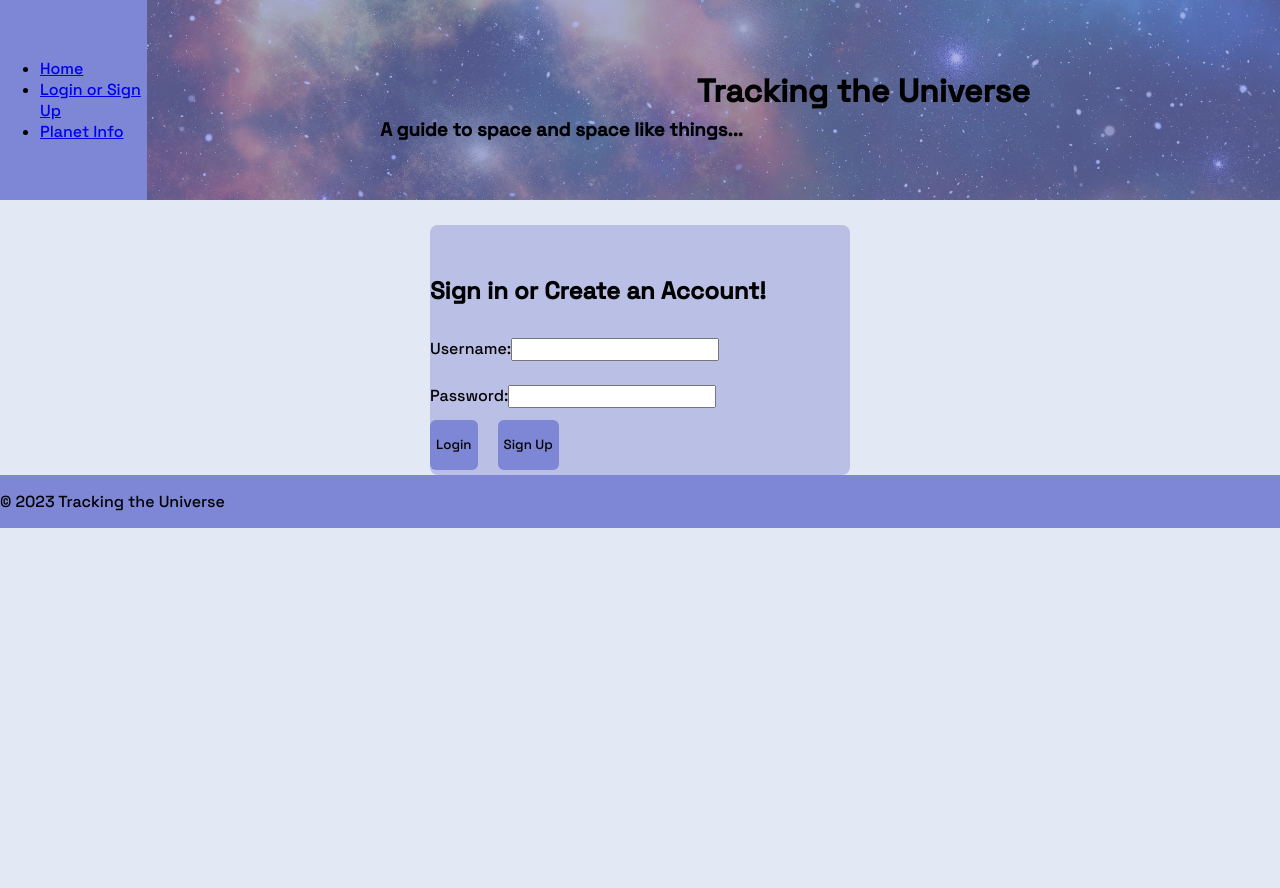
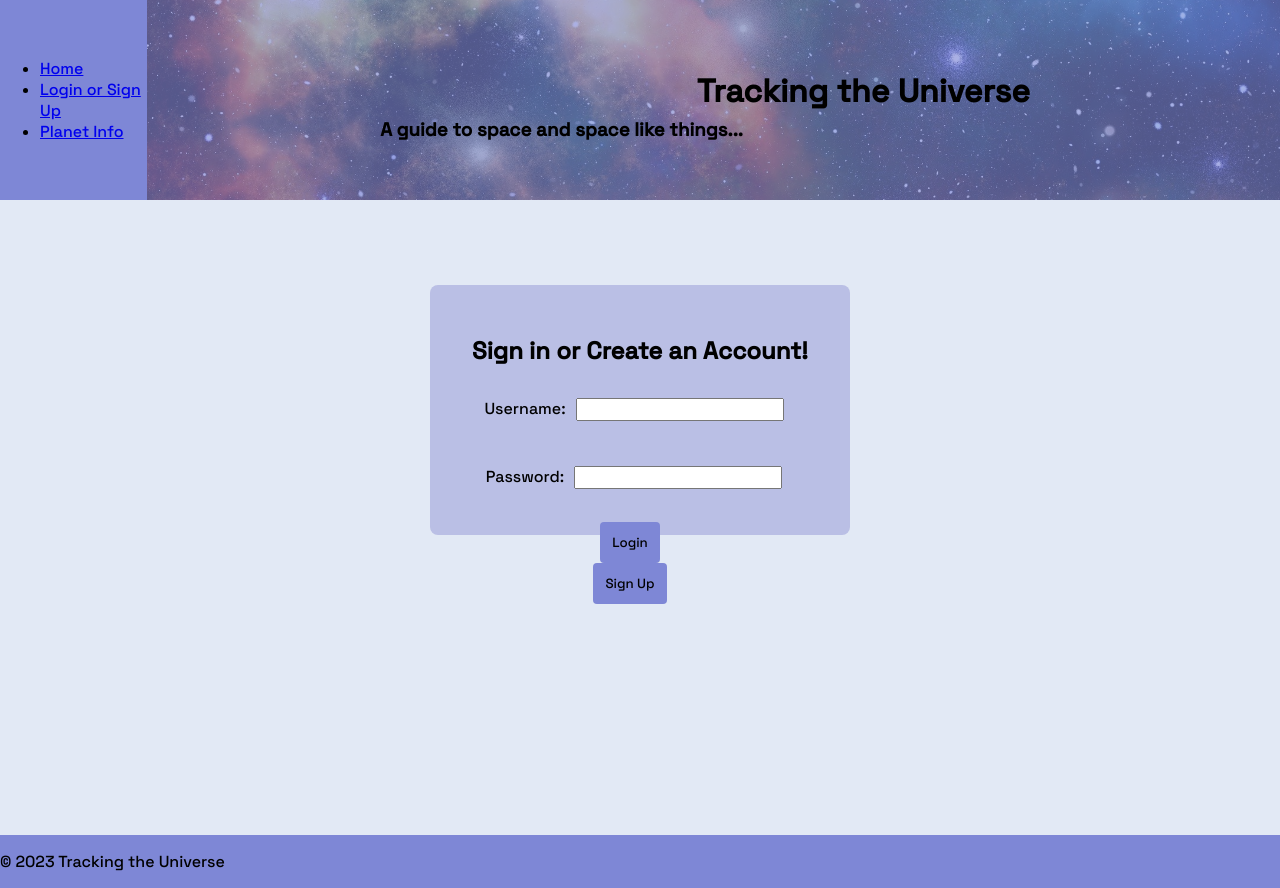
Before and after one commit to leah-crypto/React-Capstone, a React (Create React App) app: page /login in a window 1280 px wide. Before the commit the page ends 800 px from the top, so only its background shows below. Built offline with nearby package versions, Linux system fonts and the light colour scheme.

Commit message:
update 7

```diff
--- a/src/App.css
+++ b/src/App.css
@@ -15,46 +15,44 @@
   border-radius: 8px;
   padding-top: 30px;
   padding-bottom: 20px;
-  /* display: flex;
-  justify-content: space-around;
-  align-items: center; */
+
+  display: flex;
+  flex-direction: column;
+  justify-content: space-between;
+  align-items: center;
+
 }
 
 .login-input {
   width: 200px;
-  /* display: flex;
-  align-items: center; */
-
-  /* text-align: center; */
-}
-
-.login-btn {
-  background-color: #7e87d6;
-  border-radius: 6px;
-  /* display: flex;
-  flex-direction: row;
-	justify-content: space-evenly;
-	align-items: center; */
-  border: none;
-  flex: 1;
-  height: 50px;
-  margin-right: 20px;
-  cursor: pointer;
+  margin-left: 10px;
 }
 
 .main-con {
-  padding-top: 25px;
+  padding-top: 85px;
   display: flex;
   flex-direction: column;
   align-items: center;
+  padding-bottom: 300px;
 }
 
+/* #login-btn {
+  margin-left: 90px;
+  display: flex;
+  flex-direction: row-reverse;
+}
+
+#sign-in-btn{
+  margin-left: 100px;
+  display: flex;
+  flex-direction: row-reverse;
+} */
 /*header*/
 
 .header {
   height: 200px;
   /* background-color: #7e87d6; */
- padding: 0;
+  padding: 0;
 }
 
 .flex-row {
@@ -73,7 +71,6 @@
   background-size: cover;
   background-position: center;
   background-size: cover;
-
 }
 
 /*footer*/
@@ -103,6 +100,7 @@
   width: 385px;
   height: 371px;
   max-width: 50%;
+  padding-left: 200px;
 }
 
 .planets-cont {
@@ -147,7 +145,6 @@ label {
 
 /*was float :right*/
 
-
 /*body*/
 
 body {
@@ -169,7 +166,6 @@ body {
   width: 100%;
   height: 100%;
   object-fit: cover;
-
 }
 
 .image-overlay .overlay {
@@ -196,10 +192,36 @@ body {
   padding-top: 50px;
 }
 
-.overlay-heading2{
+.overlay-heading2 {
   color: black;
   z-index: 1;
   position: absolute;
   bottom: 40px;
   right: 537px;
 }
+
+/*landing*/
+
+.landingHeading {
+  /* float: right; */
+  top: 30%;
+  position: fixed;
+  right: 400px;
+}
+
+.landingIntro {
+  top: 37%;
+  position: fixed;
+  right: 200px;
+}
+
+#landing-btn {
+  top: 50%;
+  position: fixed;
+  right: 390px;
+}
+
+#space-photo-title {
+  margin-bottom: 6%;
+  padding-left: 150px;
+}
--- a/src/Components/Landing.js
+++ b/src/Components/Landing.js
@@ -1,11 +1,21 @@
 import React from "react";
 import Photo from "./Photo";
+import { Link } from "react-router-dom";
 
 const Landing = () => {
   return (
     <div>
       <Photo />
-      <h1>Welcome!</h1>
+      <h1 className="landingHeading">Welcome!</h1>
+      <h3 className="landingIntro">
+        This page was created from my love of space and is meant <br />
+        to help people track and understand more about space.
+      </h3>
+      <Link to="/login">
+        <button className="planet-btn" id="landing-btn">
+          Sign Up or Login
+        </button>
+      </Link>
     </div>
   );
 };
--- a/src/Components/Login.js
+++ b/src/Components/Login.js
@@ -64,11 +64,15 @@ function Login() {
         </label>
         <br />
 
-        <button className="login-btn">
+        <button className="planet-btn" id="login-btn">
           {/* {register ? "Sign Up" : "Login"} */}
           Login
         </button>
-        <button onClick={() => setRegister(!register)} className="login-btn">
+        <button
+          onClick={() => setRegister(!register)}
+          className="planet-btn"
+          id="sign-in-btn"
+        >
           Sign Up
         </button>
       </form>
--- a/src/Components/Photo.js
+++ b/src/Components/Photo.js
@@ -19,7 +19,7 @@ const Photo = () => {
   return (
     <div>
       <img src={photo.url} alt={photo.title} className="spacePhoto"></img>
-      <h2>{photo.title}</h2>
+      <h2 id="space-photo-title">{photo.title}</h2>
     </div>
   );
 };
```
